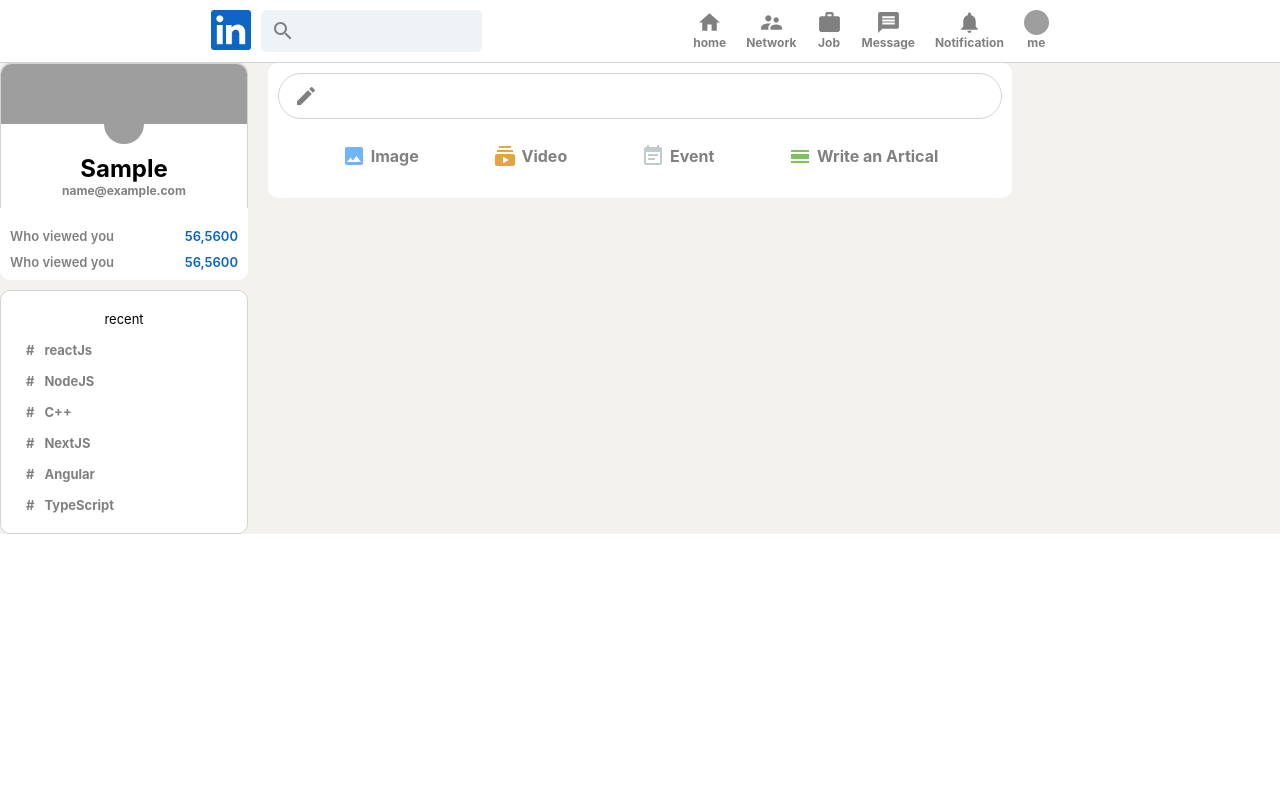
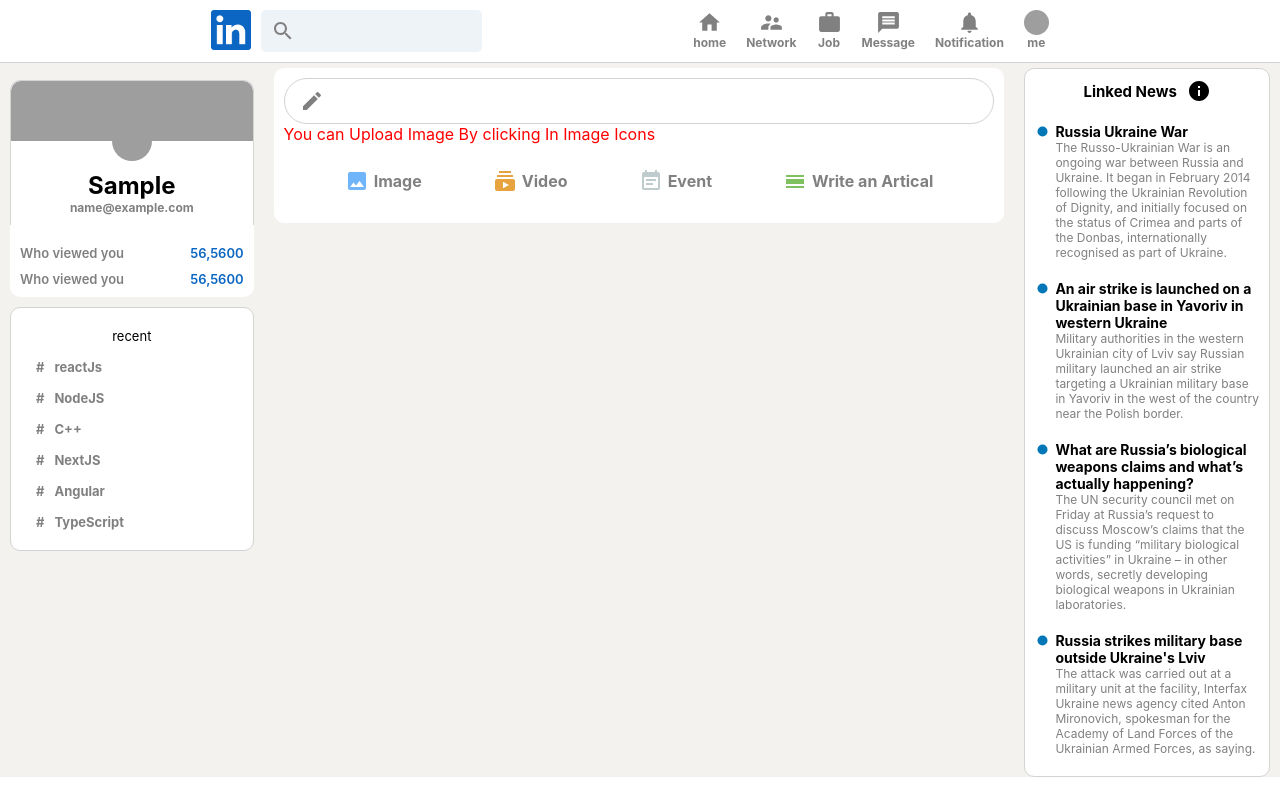
Before and after one commit to harsh20210/linkedin_projects, a React (Create React App) app: page / in a window 1280 px wide. Both pictures are taken after typing "Sample", "Sample", "name@example.com", "Sample123" into the empty fields and a click on the button "Sign In". Built offline with nearby package versions, Linux system fonts and the light colour scheme; grey boxes are pictures that could not be loaded.

Commit message:
full dashboard

```diff
--- a/src/App.css
+++ b/src/App.css
@@ -1,5 +1,6 @@
 .app {
    background-color: #f3f2ef ;
+   height: 100%;
    display: flex;
    flex-direction: column;
    /* align-items: center;      */
@@ -7,4 +8,5 @@
 /*harsh*/
 .app_body {
     display: flex;
+    padding:5px 10px 0px 10px;
 }
--- a/src/App.js
+++ b/src/App.js
@@ -4,6 +4,7 @@
 import Feed from "./Feed";
 import Login from "./Login";
 import { useSelector } from "react-redux";
+import Widget from "./Widget";
 
 function App() {
   const state = useSelector((state) => state);
@@ -14,10 +15,11 @@
 
       <Header />
 
-      {state.name != null && state.name != ""  ? (
+      {state.name !== null && state.name !== ""  ? (
         <div className="app_body">
           <SideBar />
           <Feed />
+          <Widget/>
         </div>
       ) : (
         <Login />
--- a/src/Feed.css
+++ b/src/Feed.css
@@ -37,3 +37,11 @@
     display: flex;
     justify-content: space-evenly;
 }
+
+.Dialog {
+    width:500px;
+    height:150px;
+    display: flex;
+    justify-content: center;
+    align-items: center;
+}
--- a/src/Feed.js
+++ b/src/Feed.js
@@ -1,4 +1,4 @@
-import React, { useState , useEffect} from "react";
+import React, { useState, useEffect } from "react";
 import "./Feed.css";
 import CreateIcon from "@mui/icons-material/Create";
 import InputOption from "./InputOption";
@@ -8,20 +8,49 @@
 import CalendarViewDayIcon from "@mui/icons-material/CalendarViewDay";
 import Post from "./Post";
 import { PostData } from "./redux/action";
-import { useDispatch , useSelector} from "react-redux";
+import { useDispatch, useSelector } from "react-redux";
+import FlipMove from "react-flip-move";
+import Dialog from "@mui/material/Dialog";
+import Slide from "@mui/material/Slide";
+import Button from '@mui/material/Button';
+
+const Transition = React.forwardRef(function Transition(props, ref) {
+  return <Slide direction="up" ref={ref} {...props} />;
+});
 
 export default function Feed() {
-  const [input , setInput] = useState("");
-  // const [posts, setPosts] = useState([]);
+  const [input, setInput] = useState("");
+  const [imagePost, setImagePost] = useState("");
+  const [triggerModel, setTriggerModel] = useState(false);
   const displatch = useDispatch();
-  const values = useSelector(state => state);
+  const values = useSelector((state) => state);
+
 
   const sendPost = (e) => {
     e.preventDefault();
-    displatch(PostData(input));
+    let data = {
+      description:input ,
+      imageUrl:imagePost,
+    }
+    // displatch(PostData(input));
+    displatch(PostData(data));
     setInput("");
-    console.log(values);
+    setImagePost("");
   };
+
+  const handleImageIconButton = () => {
+    setTriggerModel(!triggerModel);
+  };
+
+  const handleFileUpload = (e) => {
+    var reader = new FileReader();
+    reader.readAsDataURL(e.target.files[0])
+    reader.onload = () => {
+      if( reader.readyState === 2 ){
+        setImagePost(reader.result)
+      }
+    }
+  }
 
   return (
     <div className="feed">
@@ -29,15 +58,26 @@
         <div className="feed_input">
           <CreateIcon />
           <form>
-            <input type="text" onChange={e=> setInput(e.target.value)}  value={input}/>
+            <input
+              type="text"
+              onChange={(e) => setInput(e.target.value)}
+              value={input}
+            />
             <button type="submit" onClick={sendPost}>
               Send
             </button>
           </form>
+
         </div>
-
+        { imagePost ?  (<div style={{color:"green"}}> You have Sucessfully Uploaded The Image </div>) : (<div style={{color:"red"}}>You can Upload Image By clicking In Image Icons</div>) }
         <div className="feed_inputOption">
-          <InputOption Icons={ImageIcon} title="Image" color="#70B5F9" />
+          <InputOption
+            Icons={ImageIcon}
+            title="Image"
+            color = {imagePost ? "#1976d2" : "#70B5F9" }
+            // color="#70B5F9"
+            handleImageIconClickEvent={handleImageIconButton}
+          />
           <InputOption
             Icons={SubscriptionsIcon}
             title="Video"
@@ -51,13 +91,33 @@
           />
         </div>
       </div>
-
-      {values.post.map(v=>{
-        return <Post name="harsh" description="text" message={v} />
-      } )}
+      <FlipMove>
+        {values.post.map((v, index) => {
+          return (
+            <Post key={index} name="harsh" description="text" message={v.description} image={v.imageUrl} />
+          );
+        })}
+      </FlipMove>
 
       {/*...........Post..................*/}
       {/* <Post name="harsh" description="text" message="testing" /> */}
+
+      <div>
+        <Dialog
+          open={triggerModel}
+          TransitionComponent={Transition}
+          keepMounted
+          onClose={() => setTriggerModel(!triggerModel)}
+          aria-describedby="alert-dialog-slide-description"
+        >
+          <div className="Dialog">
+            <div className="Dialog_button">
+              <input type="file"  onChange={handleFileUpload} values={imagePost} accept="image/*" />
+                <Button  variant="contained" onClick={() => setTriggerModel(false) }>Upload</Button>
+            </div>
+          </div>
+        </Dialog>
+      </div>
     </div>
   );
 }
--- a/src/InputOption.js
+++ b/src/InputOption.js
@@ -1,12 +1,29 @@
-import React from 'react';
-import './InputOption.css';
+import React from "react";
+import "./InputOption.css";
 
-export default function InputOption({title , color ,Icons}) {
-    return (
-        <div className="inputOption">
-            <Icons style={{color:color}}/>
-            <h4>{title}</h4>
-        </div>
-
-    )
+export default function InputOption({ title, color, Icons, handleClick , handleImageIconClickEvent}) {
+  return (
+    <div className="inputOption">
+      {/* {console.log(Icons.type.render.displayName)} */}
+      {Icons.type.render.displayName === "ThumbUpIcon" ||
+      Icons.type.render.displayName === "ThumbDownAltIcon" ? (
+        <>
+          <Icons style={{ color: color }} onClick={handleClick} />
+          <h4>{title}</h4>
+        </>
+      ) : Icons.type.render.displayName === "ImageIcon" ? (
+        <>
+          <Icons style={{ color: color }} onClick={handleImageIconClickEvent}/>
+          <h4>{title}</h4>
+        </>
+      ) : (
+        <>
+          <Icons style={{ color: color }} />
+          <h4>{title}</h4>
+        </>
+      )}
+      {/* <Icons style={{ color: color }} />
+           <h4>{title}</h4> */}
+    </div>
+  );
 }
--- a/src/Post.css
+++ b/src/Post.css
@@ -27,3 +27,8 @@
     align-items: center;
     justify-content: space-evenly;
 }
+.imageForDisplay > img{
+    width:100%;
+    height:100px;
+    object-fit: contain;
+}
--- a/src/Post.js
+++ b/src/Post.js
@@ -1,18 +1,23 @@
-import React from 'react';
+import React,{forwardRef , useState } from 'react';
 import './Post.css';
 import Avatar from '@mui/material/Avatar';
 import ThumbUpIcon from '@mui/icons-material/ThumbUp';
+import ThumbDownAltIcon from '@mui/icons-material/ThumbDownAlt';
 import InputOption from './InputOption';
 import CommentIcon from '@mui/icons-material/Comment';
-import SendIcon from '@mui/icons-material/Send';
 import ShareIcon from '@mui/icons-material/Share';
 import { useSelector } from 'react-redux';
 
-export default function Post({name , description , message  }) {
+const Post = forwardRef ( ({name , description , message , image } , ref) => {
+
+    const [colorForLikeButton , setColorForLikeButton] = useState(false);
     const values = useSelector((state)=>state);
 
+    const handleClickForLike = () => {
+        setColorForLikeButton(!colorForLikeButton);
+    }
     return (
-        <div className="post">
+        <div ref={ref} className="post">
             <div className="postleader">
                 <Avatar src={values.url} />
                 <div className="post_info">
@@ -24,13 +29,18 @@
                 <p>{message}</p>
             </div>
 
+            <div className="imageForDisplay">
+                { image && (<img src={image} />) }
+            </div>
+
             <div className = "post_button">
-                <InputOption Icons={ThumbUpIcon} title="Like" color="gray"/>
+                <InputOption Icons={colorForLikeButton ? ThumbDownAltIcon : ThumbUpIcon } title="Like" color={colorForLikeButton ? "black" : "#0a66c2"} handleClick={handleClickForLike}/>
                 <InputOption Icons={CommentIcon} title="comment" color="gray"/>
                 <InputOption Icons={ShareIcon} title="share" color="gray"/>
                 {/* <InputOption Icons={SendIcon} title="send" color="gray" />  */}
-
             </div>
         </div>
     )
-}
+} )
+
+export default Post;
--- a/src/SideBar.css
+++ b/src/SideBar.css
@@ -1,5 +1,5 @@
 .sidebar {
-  position: sticky;
+    position: sticky;
     top:80px;
     flex:0.2;
     border-radius: 10px;
--- /dev/null
+++ b/src/Widget.css
@@ -0,0 +1,46 @@
+.widgets {
+    position: sticky;
+    top:80px;
+    flex:0.2;
+    background-color: white;
+    border-radius: 10px;
+    border:1px solid lightgray;
+    height:fit-content;
+    padding-bottom: 10px;
+}
+.widgets_header {
+    display: flex;
+    align-items: center;
+    justify-content: center;
+    padding:10px;
+}
+.widgets_header > h2 {
+    font-size: 15px;
+    font-weight: 700;
+    margin-right: 10px;
+}
+.widges_artical {
+    display: flex;
+    padding:10px;
+    cursor: pointer;
+}
+.widges_artical:hover{
+    background-color: whitesmoke;
+}
+.artical_left {
+    color:#0177b7;
+    margin-right: 5px;
+}
+.artical_left > .MuiSvgIcon-root {
+    font-size: 15px;
+}
+.artical_right {
+    flex: 1;
+}
+.artical_right > h4 {
+    font-size: 14px;
+}
+.artical_right > p {
+    font-size: 12px;
+    color:gray;
+}
--- /dev/null
+++ b/src/Widget.js
@@ -0,0 +1,35 @@
+import React from 'react'
+import './Widget.css';
+import InfoIcon from '@mui/icons-material/Info';
+import FiberManualRecordIcon from '@mui/icons-material/FiberManualRecord';
+
+export default function Widget() {
+
+    const artical =  (heading , subtitle) =>  {
+    return (
+      <div className="widges_artical">
+        <div className="artical_left">
+            <FiberManualRecordIcon/>
+        </div>
+        <div className="artical_right">
+            <h4>{heading}</h4>
+            <p>{subtitle}</p>
+        </div>
+      </div>
+    )
+    };
+    return (
+        <div className="widgets">
+            <div className="widgets_header">
+                <h2>Linked News</h2>
+                <InfoIcon/>
+            </div>
+            {artical("Russia Ukraine War" , "The Russo-Ukrainian War is an ongoing war between Russia and Ukraine. It began in February 2014 following the Ukrainian Revolution of Dignity, and initially focused on the status of Crimea and parts of the Donbas, internationally recognised as part of Ukraine.")}
+            {artical("An air strike is launched on a Ukrainian base in Yavoriv in western Ukraine" , "Military authorities in the western Ukrainian city of Lviv say Russian military launched an air strike targeting a Ukrainian military base in Yavoriv in the west of the country near the Polish border.")}
+            {artical("What are Russia’s biological weapons claims and what’s actually happening?" , "The UN security council met on Friday at Russia’s request to discuss Moscow’s claims that the US is funding “military biological activities” in Ukraine – in other words, secretly developing biological weapons in Ukrainian laboratories.")}
+            {artical("Russia strikes military base outside Ukraine's Lviv" , "The attack was carried out at a military unit at the facility, Interfax Ukraine news agency cited Anton Mironovich, spokesman for the Academy of Land Forces of the Ukrainian Armed Forces, as saying.")}
+
+
+        </div>
+    )
+}
--- a/src/redux/reducer.js
+++ b/src/redux/reducer.js
@@ -1,5 +1,8 @@
 const dataForLogin = {
-    post:[],
+    post:[{
+        description: null,
+        imageUrl:null,
+    }],
     name:null,
     url:null,
     email:null
@@ -24,7 +27,7 @@
 
        case "POST" : return {
            ...state ,
-        //    post:[ ...state.post , action.payload ]
+        //    post:[ action.payload , ...state.post  ]
            post:state.post.concat(action.payload)
        }
        default : return state
```
